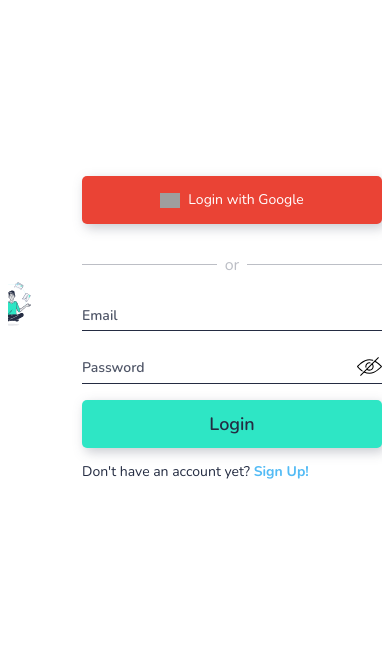
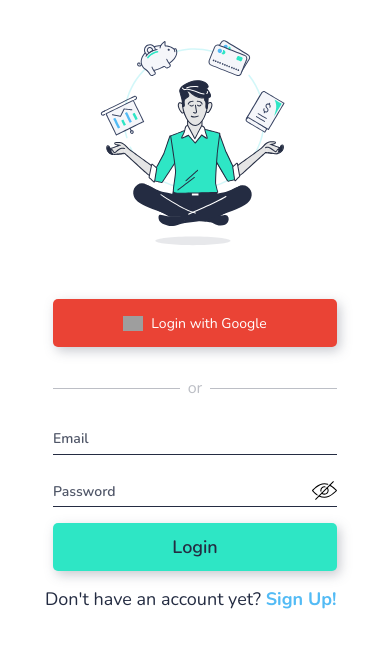
Before and after one commit to IevaKa/budget, a React (Create React App) app: page /login in a window 390 px wide. Shown: the top 648 px of the page. Built offline with nearby package versions, Linux system fonts and the light colour scheme; no server answers; grey boxes are pictures that could not be loaded.

Commit message:
fix responsiveness

```diff
--- a/src/App.tsx
+++ b/src/App.tsx
@@ -17,7 +17,7 @@
           {!authUser.id ? (
             <Redirect to={routes.LOG_IN} />
           ) : (
-            <Redirect to="/test" />
+            <Redirect to={routes.DASHBOARD} />
           )}
         </Route>
         <Route
@@ -46,7 +46,14 @@
             />
           )}
         />
-        <Route exact={true} path="/test" component={Dashboard} />
+
+        <Route
+          exact={true}
+          path={routes.DASHBOARD}
+          render={() =>
+            authUser.id ? <Dashboard /> : <Redirect to="/login" />
+          }
+        />
       </Switch>
     </BrowserRouter>
   );
--- a/src/components/Auth.tsx
+++ b/src/components/Auth.tsx
@@ -1,7 +1,6 @@
 import React, { useState, useLayoutEffect, useRef } from "react";
 import styled from "styled-components";
 import lottie from "lottie-web";
-import { auth, db, authMethods } from "../firebase";
 import AuthForm from "./AuthForm";
 import ErrorMessage from "../elements/ErrorMessage";
 import { Link } from "react-router-dom";
@@ -11,21 +10,42 @@
 // error message as separate element - its too clutered ✅
 // visibility toggle ✅
 // google login -error handling, set up a document if nothin in firebase
-// sign up message
+// sign up message ✅
+// responsive design ✅
+// secure password ✅
 
 const Div = styled.div`
   display: flex;
-  justify-content: center;
+  width: fit-content;
+  margin: 0 auto;
   margin-top: 13vh;
-  margin-left: -5vw;
+
+  @media only screen and (max-width: 800px) {
+    flex-direction: column;
+    margin-top: 3vh;
+    > div {
+      margin: 0 auto;
+    }
+  }
 `;
 
 const Animation = styled.div`
   margin-right: 3rem;
+
+  @media only screen and (max-width: 800px) {
+    max-width: 55vw;
+    margin: 0 auto;
+    margin-bottom: -5vh;
+  }
 `;
 
 const Paragraph = styled.p`
   font-size: 14px;
+  width: 300px;
+  @media only screen and (max-width: 800px) {
+    font-size: 18px;
+    margin-top: 1rem;
+  }
 `;
 
 const StyledLink = styled(Link)`
--- a/src/components/AuthForm.tsx
+++ b/src/components/AuthForm.tsx
@@ -1,4 +1,6 @@
-import React, { useState, useEffect } from "react";
+import React, { useState } from "react";
+import { useHistory } from "react-router-dom";
+import * as routes from "../constants/routes";
 import styled from "styled-components";
 import { auth, db, authMethods } from "../firebase";
 import Button from "../elements/Button";
@@ -38,6 +40,12 @@
 const AuthActions = styled.div`
   width: 300px;
   margin-top: 5vh;
+
+  @media only screen and (max-width: 800px) {
+    width: auto;
+    margin: 0 0.5rem;
+    /* width: 80vw; */
+  }
 `;
 
 const Form = styled.form`
@@ -62,36 +70,48 @@
   const [email, setEmail] = useState("");
   const [password, setPassword] = useState("");
 
-  //   const handleSubmit = async (e: React.SyntheticEvent<EventTarget>) => {
-  //     e.preventDefault();
+  let history = useHistory();
 
-  //     try {
-  //       const { user } = await auth.createUserWithEmailAndPassword(
-  //         email,
-  //         password
-  //       );
-  //       user !== null && db.createUserProfileDocument(user);
-  //     } catch (error) {
-  //       console.error(error);
-  //     }
-  //   };
+  const login = async () => {
+    try {
+      await authMethods.login(email, password);
+      setErrorCount(0);
+      history.push("/dashboard");
+    } catch (err) {
+      setErrorCount(errorCount + 1);
+      setErrorMessage(
+        "Sorry, I couldn't find an account with those credentials."
+      );
+    }
+  };
+
+  const signup = async () => {
+    if (password.length < 6) {
+      setErrorCount(errorCount + 1);
+      setErrorMessage("I'd prefer 6 or more characters for your password");
+    } else {
+      try {
+        const { user } = await auth.createUserWithEmailAndPassword(
+          email,
+          password
+        );
+        setErrorCount(0);
+        user !== null && db.createUserProfileDocument(user);
+        history.push("/dashboard");
+      } catch (error) {
+        setErrorCount(errorCount + 1);
+        setErrorMessage(error.message);
+      }
+    }
+  };
 
   const onSubmit = async (e: React.SyntheticEvent<EventTarget>) => {
     e.preventDefault();
 
     if (formButtonText === "Login") {
-      try {
-        await authMethods.login(email, password);
-        setErrorCount(0);
-      } catch (err) {
-        setErrorCount(errorCount + 1);
-        setErrorMessage(
-          "Sorry, I couldn't find an account with those credentials."
-        );
-      }
+      login();
     } else {
-      setErrorCount(errorCount + 1);
-      setErrorMessage("Sorry, this hasn't been implemented yet");
+      signup();
     }
   };
   return (
--- a/src/components/Dashboard.tsx
+++ b/src/components/Dashboard.tsx
@@ -1,10 +1,14 @@
-import React from "react";
+import React, { useContext } from "react";
 import { authMethods } from "../firebase";
+import { UserContext } from "../providers/UserProvider";
 
 const Dashboard: React.FC = () => {
+  const { authUser } = useContext(UserContext);
+
   return (
     <div>
       <p>You are logged in</p>
+      <p>{authUser.email}</p>
       <button onClick={authMethods.signOut}>LogOut</button>
     </div>
   );
--- a/src/elements/Button.tsx
+++ b/src/elements/Button.tsx
@@ -1,6 +1,5 @@
 import React from "react";
 import styled from "styled-components";
-import { useHistory } from "react-router-dom";
 
 interface ButtonProps {
   buttonColor: string;
@@ -39,7 +38,6 @@
   width: 20px;
   margin-right: 0.5rem;
   margin-bottom: -0.2rem;
-  /* padding-top: 0.3rem; */
 `;
 
 export interface IProps {
@@ -63,10 +61,6 @@
   iconPath,
   onClick,
 }) => {
-  //   let history = useHistory();
-  //   const onClick = (): void => {
-  //     history.push(url);
-  //   };
   return (
     <StyledButton
       onClick={onClick}
--- a/src/providers/UserProvider.tsx
+++ b/src/providers/UserProvider.tsx
@@ -1,6 +1,5 @@
 import React, { createContext, useEffect, useState } from "react";
 import { auth, db, firebase } from "../firebase";
-// import * as routes from "../constants/routes";
 
 export interface AuthUser {
   id: string;
```
